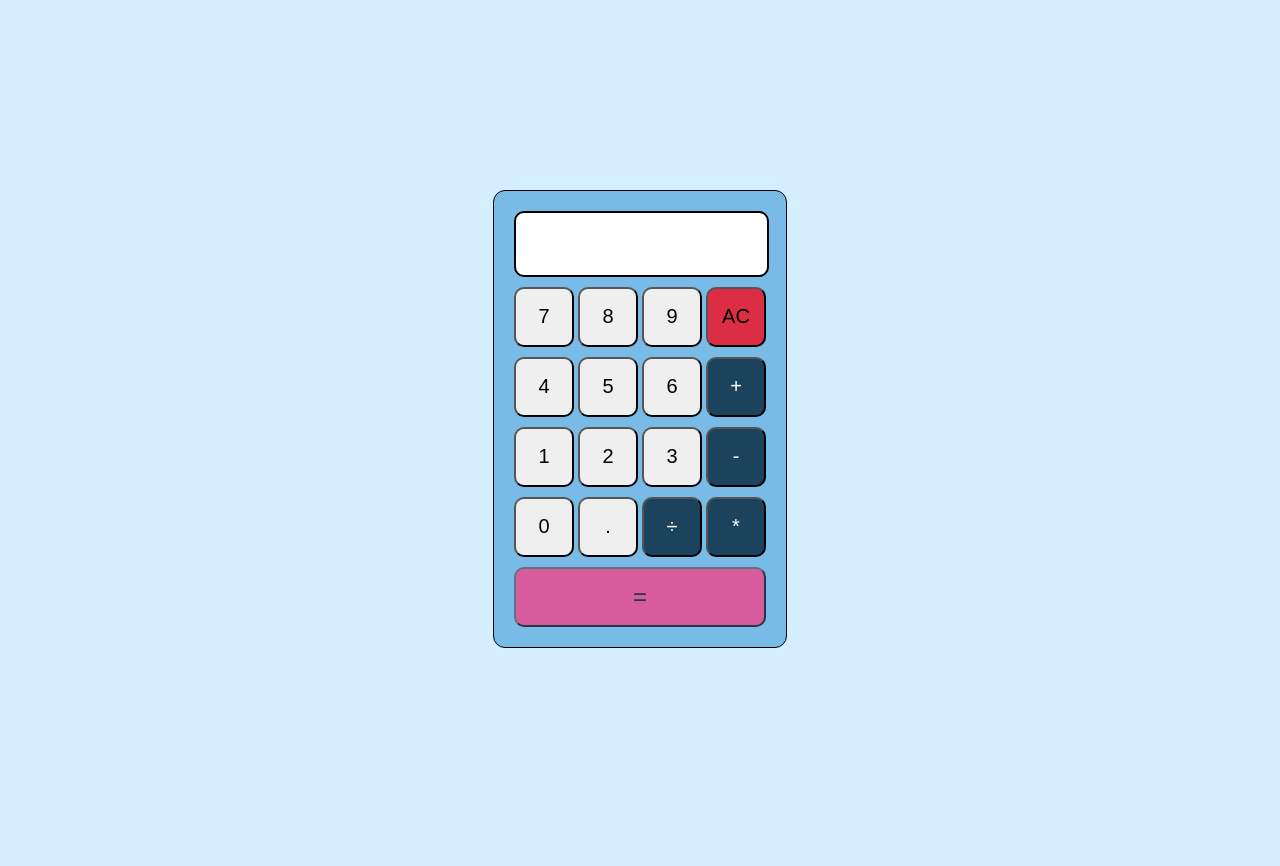
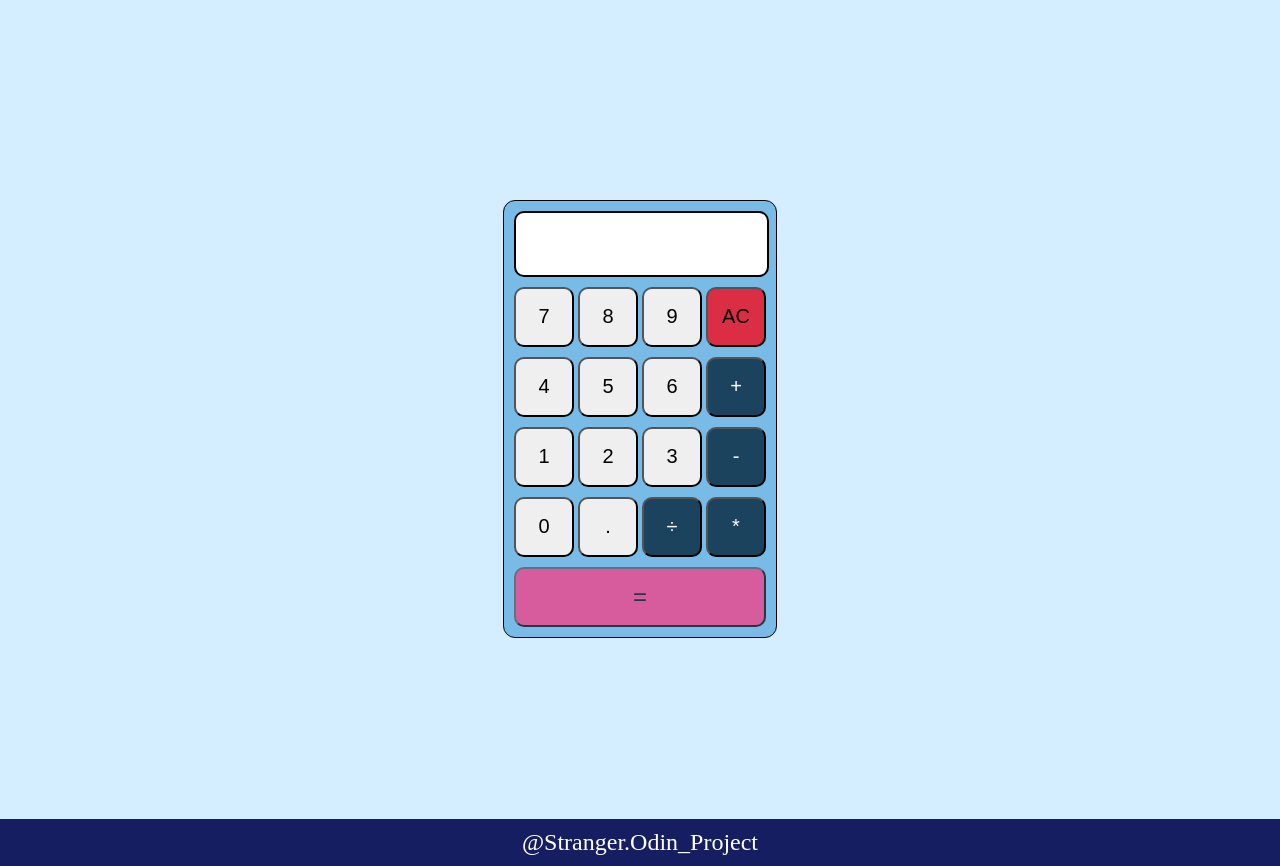
Before and after one commit to Stranger-e/Calculator, a plain HTML site: page index.html in a window 1280 px wide. Shown: the part 61-927 px from the top of the page. Before the commit the page ends 880 px from the top, so only its background shows below. Drawn offline with Linux system fonts and the light colour scheme.

Commit message:
Final touches

```diff
--- a/index.html
+++ b/index.html
@@ -48,5 +48,8 @@
             </div>
         </div>
     </div>
+    <footer>@Stranger.Odin_Project</footer>
 </body>
+
+
 </html>
--- a/styles.css
+++ b/styles.css
@@ -1,8 +1,11 @@
 h1 {
    text-align: center;
+   padding: 0;
+
 }
 
 body{
+    height: 100%;
     padding: 0;
     margin: 0;
     background-color: #D5EEFF;
@@ -18,7 +21,7 @@ body{
 
 .cover{
     background-color: #78BBE6;
-    padding: 20px;
+    padding: 10px;
     border-radius: 12px;
     border: 1px solid black;
 }
@@ -57,3 +60,11 @@ button{
     background-color: #1B435D;
     color: white;
 }
+
+footer{
+    text-align: center;
+    background-color: #141E61;
+    padding: 10px;
+    color: white;
+    font-size: x-large;
+}
```
